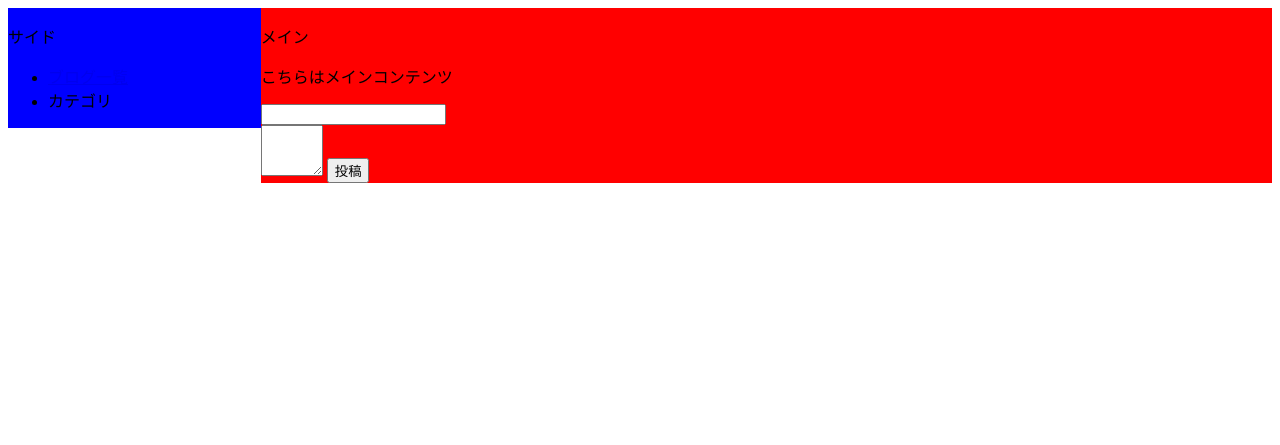
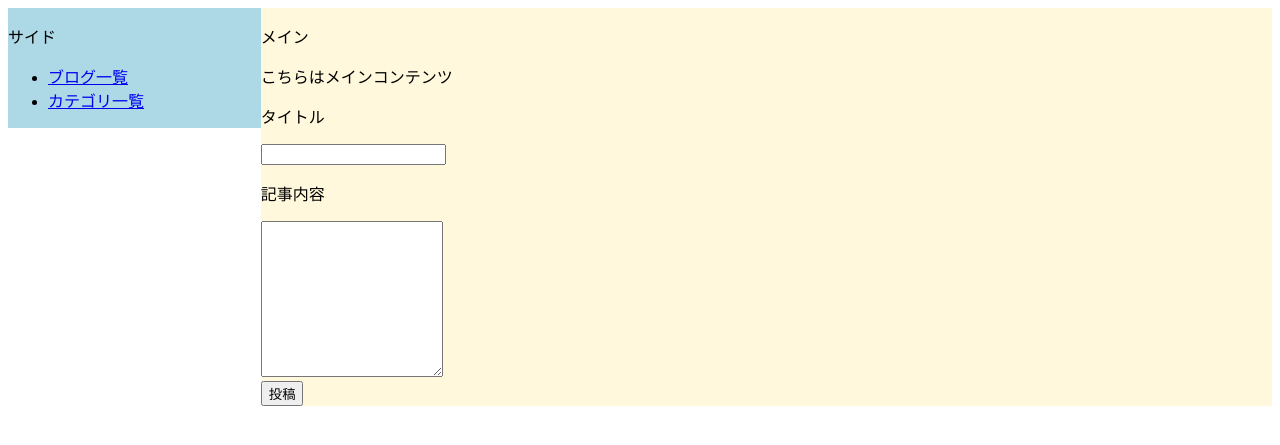
Before and after one commit to a-tauri/blog_practice, a PHP site: page / in a window 1280 px wide. Shown: the top 445 px of the page. Run offline with PHP 8.4, Linux system fonts and the light colour scheme.

Commit message:
add new file of category

```diff
--- a/css/style.css
+++ b/css/style.css
@@ -1,13 +1,13 @@
 .side{
     width: 20%;
     float: left;
-    background: blue;
+    background: #add8e6;
 }
 
 .main{
     width: 80%;
     float: right;
-    background: red;
+    background: #fff8dc;
 }
 
 .clear{
--- a/detail.php
+++ b/detail.php
@@ -1,7 +1,7 @@
 <?php
     require_once ('functions/db_manager.php');
 //    echo $_GET['text'];
-
+    //list.phpからリンクした記事の詳細
     $id = f($_GET['text']);
     $db = getDb();
     $stt = $db->prepare("SELECT * FROM blogs WHERE id = :id");
--- a/index.php
+++ b/index.php
@@ -13,15 +13,17 @@
         <p>サイド</p>
         <ul>
             <li><a href="list.php">ブログ一覧</a></li>
-            <li>カテゴリ</li>
+            <li><a href="category_list.php">カテゴリ一覧</a></li>
         </ul>
     </div>
     <div class="main">
         <p>メイン</p>
         <p>こちらはメインコンテンツ</p>
         <form action="blog_post.php" method="post">
+            <p>タイトル</p>
             <input type="text" name="tytle"></br>
-            <textarea name="article" cols="5" rows="3"></textarea>
+            <p>記事内容</p>
+            <textarea name="article" cols="20" rows="10"></textarea><br>
             <input type="submit" value="投稿">
         </form>
     </div>
```
